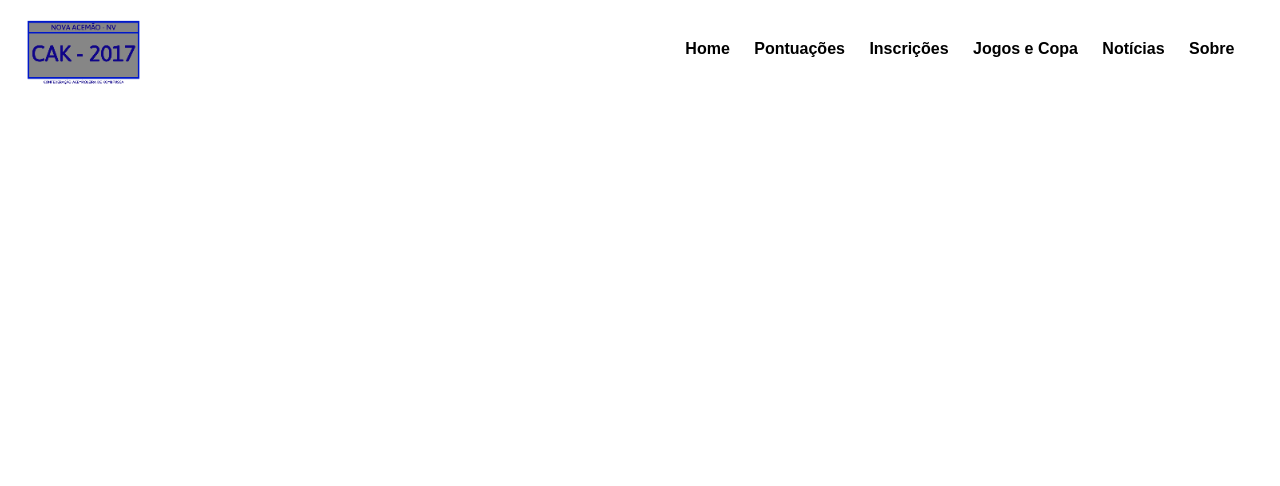
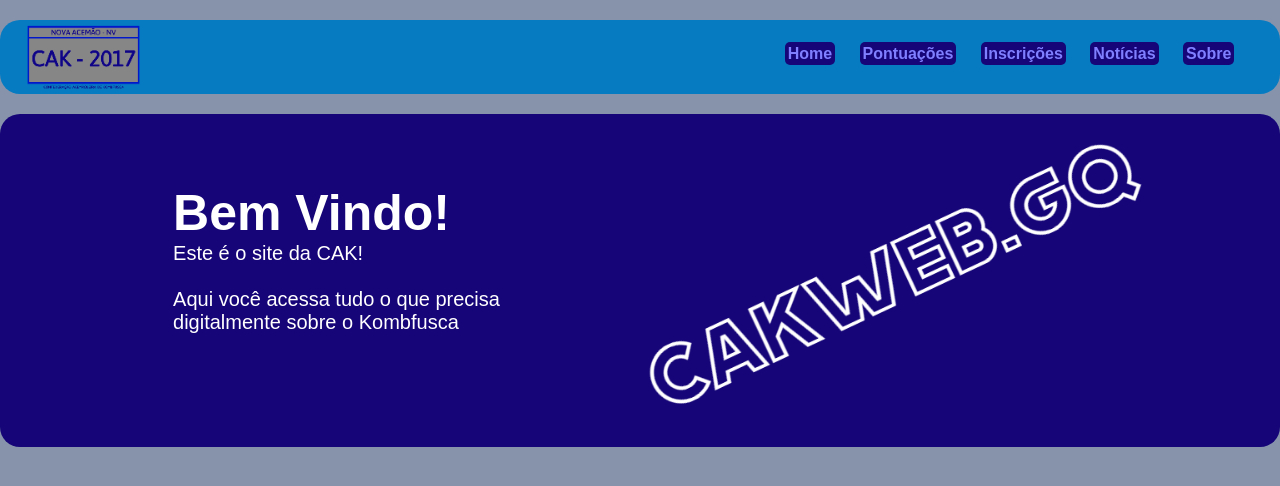
Before and after one commit to Guilherme077/Site_Cak, a plain HTML site: page index.html in a window 1280 px wide. Drawn offline with Linux system fonts and the light colour scheme.

Commit message:
Primeiro bloco abaixo do menu

```diff
--- a/CSS/style.css
+++ b/CSS/style.css
@@ -6,32 +6,74 @@
 
 }
 
+body{
+    background-color: #8693AB;
+}
+
 .center{
     display: flex;
     flex-wrap: wrap;
     max-width: 1300px;
     margin: 0 auto;
     padding: 0 2%;
+    background-color: #067BC2;
+    border-radius: 20px;
+
 }
 
 header{
     padding: 20px 0;
+
 }
 
 .logo{
-
+    padding-top: 5px;
     width: 50%;
 }
 
 .menu{
-    padding-top: 20px;
+    padding-top: 25px;
     width: 50%;
     text-align: right;
 }
 
 .menu a{
-    color: black;
+    color: rgb(127 127 255);
     text-decoration: none;
     font-weight: bold;
     margin-right: 20px;
+    padding: 3px;
+    background-color: #150578;
+    border-radius: 5px;
+
 }
+.apresentacao{
+    display: flex;
+    flex-wrap: wrap;
+    max-width: 1300px;
+    margin: 0 auto;
+    padding: 0 2%;
+    background-color: #150578;
+    border-radius: 20px;
+
+}
+
+.colunatextoapre{
+    margin-right: 12%;
+    margin-top: 70px;
+    margin-left: 12%;
+    color: white;
+}
+
+.colunatextoapre h2{
+    font-size: 50px;
+}
+.colunatextoapre p{
+    font-size: 20px;
+
+}
+
+.apresentacao img{
+    max-width: 100%;
+    width: 500px;
+}
--- a/index.html
+++ b/index.html
@@ -15,13 +15,24 @@
                 <a href="#">Home</a>
                 <a href="#">Pontuações</a>
                 <a href="#">Inscrições</a>
-                <a href="#">Jogos e Copa</a>
                 <a href="#">Notícias</a>
                 <a href="#">Sobre</a>
             </div>
         </div>
     </header>
 
+    <div class="apresentacao">
+        <div class="colunatextoapre">
+            <h2>Bem Vindo!</h2>
+            <p>Este é o site da CAK! <br><br> Aqui você acessa tudo o que precisa <br> digitalmente sobre o Kombfusca</p>
+        </div>
+
+        <img src="img/Icon_Cak_gq.png">
+
+    </div>
+
+
+
 
 </body>
 </html>
```
Also changed, not shown: IMG/Icon_Cak_gq.png (added), IMG/Icon_Cak_gq_resized.png (added).
